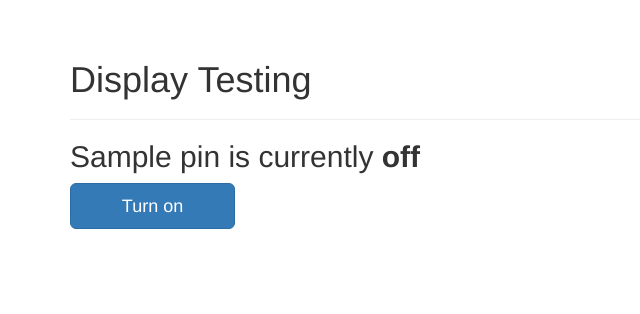
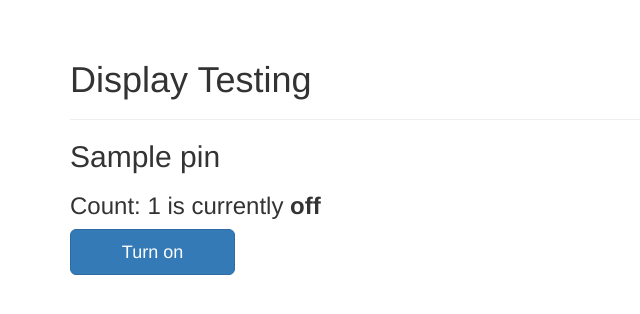
Before and after one commit to lcfyuen/RPiFlask, a Flask app: template templates/index.html in a window 1280 px wide. Shown: the part 52-366 px from the top of the page, without its empty margins (0-640 px from the left). Run offline with Flask 2, Linux system fonts and the light colour scheme; the template is opened without the code that fills it: most values are stand-ins (such as "Sample title", 1, 10 or a date in 2020); some libraries are stand-ins or nearby versions.

Commit message:
Adding counts

```diff
--- a/app.py
+++ b/app.py
@@ -15,8 +15,10 @@ GPIO.setmode(GPIO.BCM)
 
 # Create a dictionary called pins to store the pin number, name, and pin state:
 pins = {
-   23 : {'name' : 'Relay1', 'state' : GPIO.LOW},
-   24 : {'name' : 'Relay2', 'state' : GPIO.LOW}
+   23 : {'name' : 'Relay1', 'state' : GPIO.LOW, 'count': 0},
+   24 : {'name' : 'Relay2', 'state' : GPIO.LOW, 'count': 0},
+   25 : {'name' : 'Relay3', 'state' : GPIO.LOW, 'count': 0},
+
    }
 
 # Set each pin as an output and make it low:
@@ -49,6 +51,10 @@ def action(changePin, action):
       GPIO.output(changePin, GPIO.HIGH)
       # Save the status message to be passed into the template:
       message = "Turned " + deviceName + " on."
+
+      #Increment cycle count
+      pins[changePin]['count'] += 1
+
    if action == "off":
       GPIO.output(changePin, GPIO.LOW)
       message = "Turned " + deviceName + " off."
--- a/templates/index.html
+++ b/templates/index.html
@@ -10,8 +10,9 @@
 <div class="body">
    {% for pin in pins %}
    <h2>{{ pins[pin].name }}
+       <h3> Count: {{ pins[pin].count}}
    {% if pins[pin].state == true %}
-      is currently <strong>on</strong></h2><div class="row"><div class="col-md-2">
+      is currently <strong>on</strong></h3><div class="row"><div class="col-md-2">
       <a href="/{{pin}}/off" class="btn btn-block btn-lg btn-default" role="button">Turn off</a></div></div>
    {% else %}
       is currently <strong>off</strong></h2><div class="row"><div class="col-md-2">
```
